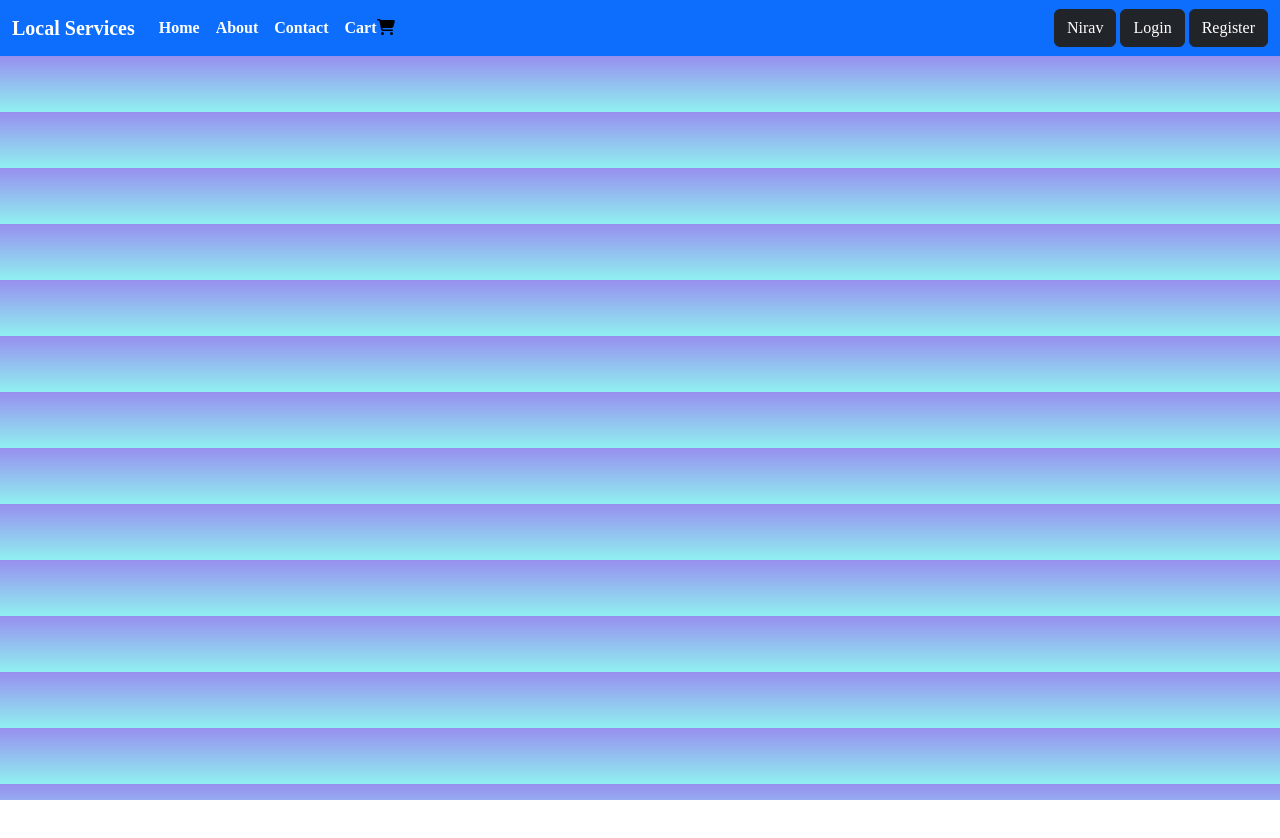
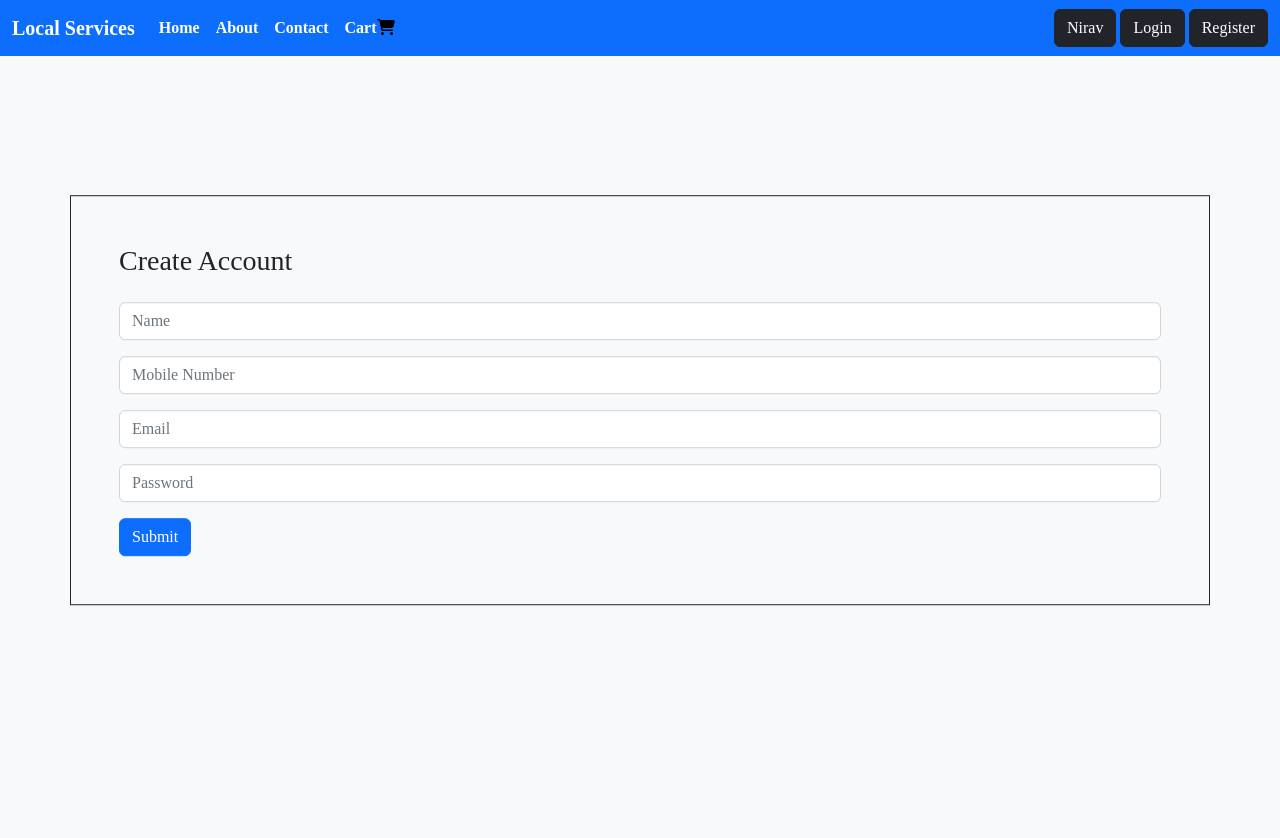
Before and after one commit to NiravRathva/local-services-frontend, a React (Create React App) app: page /register in a window 1280 px wide. Shown: the top 838 px of the page. Before the commit the page ends 800 px from the top, so only its background shows below. Built offline with nearby package versions, Linux system fonts and the light colour scheme.

Commit message:
added register page

```diff
--- a/src/App.js
+++ b/src/App.js
@@ -4,6 +4,7 @@ import Home from "./Pages/Home";
 import Packages from "./Pages/Packages";
 import About from "./Pages/About";
 import Contact from "./Pages/Contact";
+import Register from "./Pages/Register";
 function App() {
   return (
     <div className="App">
@@ -14,6 +15,7 @@ function App() {
         <Route path="/about" element={<About />}></Route>
         <Route path="/contact" element={<Contact />}></Route>
         <Route path="packages/:id" element={<Packages />} />
+        <Route path="/register" element={<Register/>}></Route>
         </Routes>
       </Router>
     </div>
--- a/src/Component/Navbar.js
+++ b/src/Component/Navbar.js
@@ -25,37 +25,37 @@ const Navbar = () => {
           </button>
           <div className="collapse navbar-collapse" id="navbarSupportedContent">
             <ul className="navbar-nav me-auto mb-2 mb-lg-0 fw-bold">
-              <Link to="/">
+
                 <li className="nav-item ">
-                  <a className="nav-link text-white" aria-current="page">
+                  <Link to="/" className="nav-link text-white" aria-current="page">
                     Home
-                  </a>
+                  </Link>
                 </li>
-              </Link>
 
-              <Link to="/about">
+
+
                 <li className="nav-item">
-                  <a className="nav-link text-white" href="/about">
+                  <Link className="nav-link text-white" to="/about">
                     About
-                  </a>
+                  </Link>
                 </li>
-              </Link>
-              <Link to="/contact">
+
+
                 <li className="nav-item">
-                  <a className="nav-link text-white" href="/contact">
+                  <Link  className="nav-link text-white" to="/contact">
                     Contact
-                  </a>
+                  </Link>
                 </li>
-              </Link>
+
               <Link>
                 <li className="nav-item">
-                  <a className="nav-link text-white">
+                  <Link className="nav-link text-white">
                     Cart
                     <FontAwesomeIcon
                       icon={faCartShopping}
                       style={{ color: "black" }}
                     />
-                  </a>
+                  </Link>
                 </li>
               </Link>
             </ul>
--- /dev/null
+++ b/src/Pages/Register.js
@@ -0,0 +1,52 @@
+import React from 'react'
+
+const Register = () => {
+
+  return (
+    <div className="bg-light d-flex align-items-center justify-content-center" style={{ height: "100vh" }}>
+      <form className="container position-absolute start-50 top-50 translate-middle border border-dark p-5">
+        <h3 className="mb-4">Create Account</h3>
+        {/* Input fields with Bootstrap classes */}
+        <div className="mb-3">
+          <input
+            className="form-control"
+            type="text"
+            name="name"
+            placeholder="Name"
+          />
+        </div>
+        <div className="mb-3">
+          <input
+            className="form-control"
+            type="text"
+            name="mobileNo"
+            placeholder="Mobile Number"
+          />
+        </div>
+        <div className="mb-3">
+          <input
+            className="form-control"
+            type="email"
+            name="email"
+            placeholder="Email"
+          />
+        </div>
+        <div className="mb-3">
+          <input
+            className="form-control"
+            type="password"
+            name="password"
+            placeholder="Password"
+          />
+        </div>
+
+        {/* Submit button */}
+        <button type="submit" className="btn btn-primary">
+          Submit
+        </button>
+      </form>
+    </div>
+  )
+}
+
+export default Register
```
